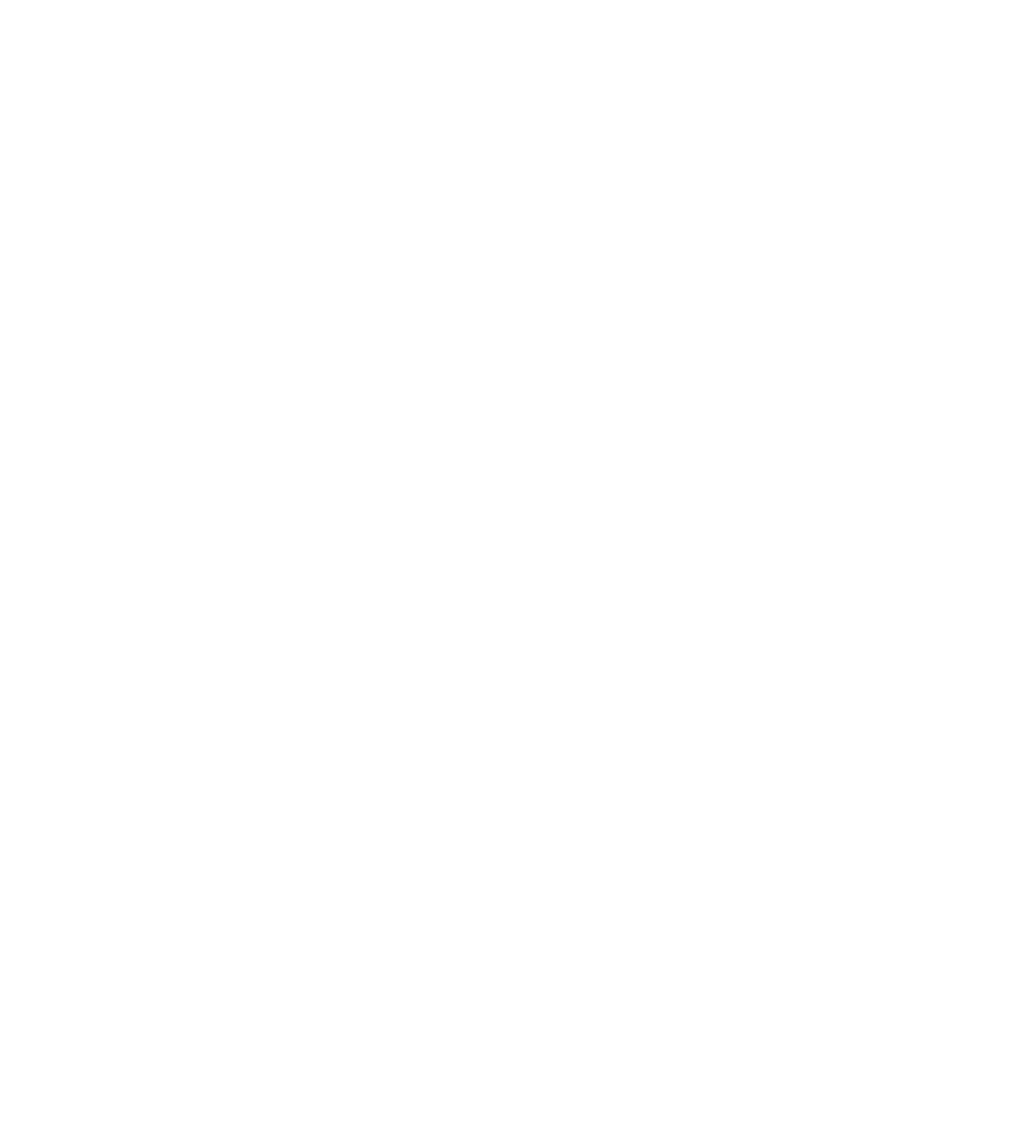
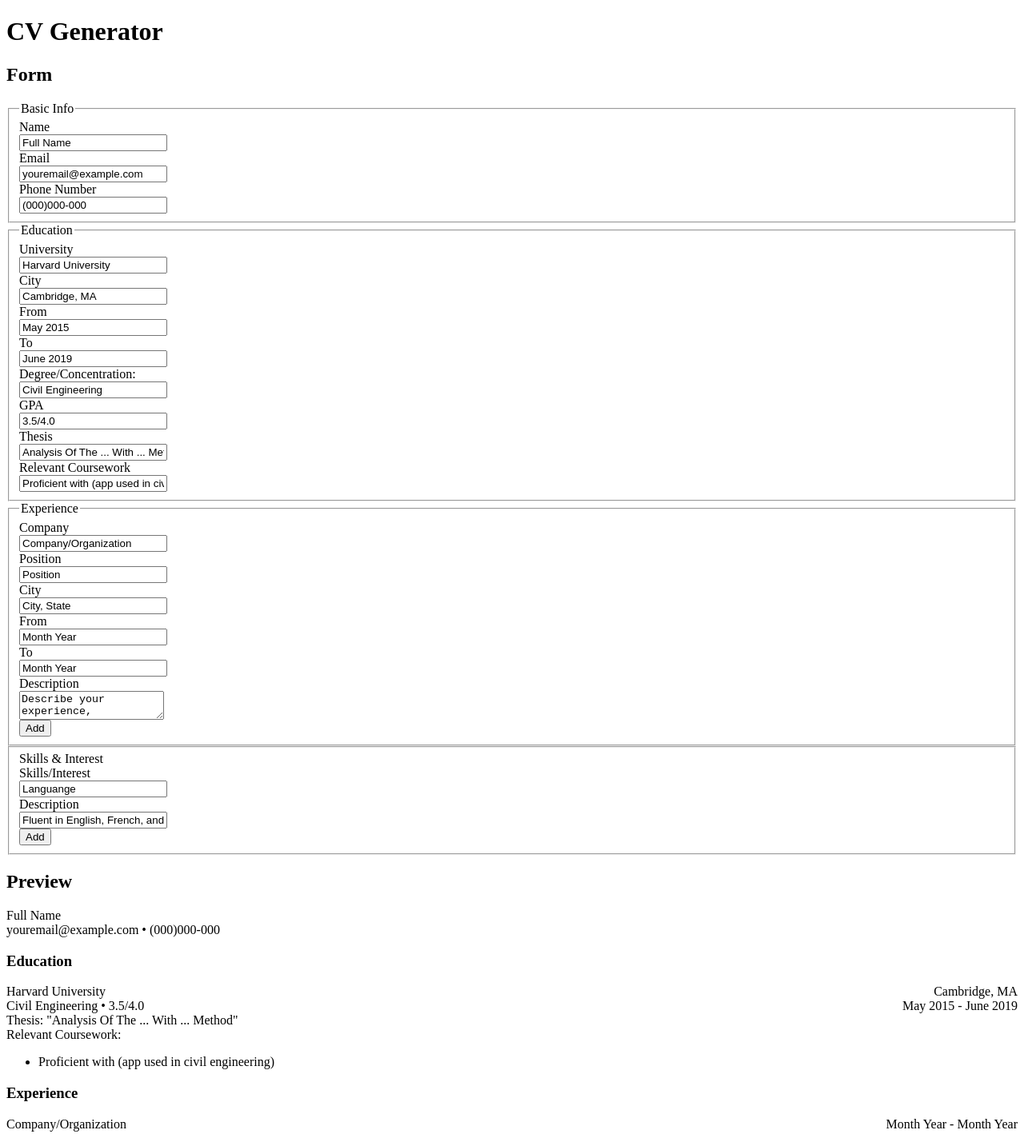
Before and after one commit to Shiielty/cv-project, a React (Vite) app: page / in a window 1280 px wide. Shown: the whole page at 80% size. Before the commit the page ends 800 px from the top, so only its background shows below. Built offline with nearby package versions, Linux system fonts and the light colour scheme.

Commit message:
creating static version of the app

```diff
--- a/src/App.jsx
+++ b/src/App.jsx
@@ -1,5 +1,14 @@
+import Header from "./components/Header";
+import Content from "./components/Content";
+import "./styles.css";
+
 function App() {
-  return <div className="App"></div>;
+  return (
+    <div className="App">
+      <Header />
+      <Content />
+    </div>
+  );
 }
 
 export default App;
--- /dev/null
+++ b/src/components/Content.jsx
@@ -0,0 +1,60 @@
+import { Component } from "react";
+import Form from "./Form";
+import Preview from "./Preview";
+
+export default class Content extends Component {
+  constructor(props) {
+    super(props);
+  }
+
+  render() {
+    this.props = {
+      basic: {
+        name: "Full Name",
+        email: "youremail@example.com",
+        phone: "(000)000-000",
+      },
+      education: {
+        university: "Harvard University",
+        city: "Cambridge, MA",
+        from: "May 2015",
+        to: "June 2019",
+        degree: "Civil Engineering",
+        gpa: "3.5/4.0",
+        thesis: "Analysis Of The ... With ... Method",
+        relevant: "Proficient with (app used in civil engineering)",
+      },
+      experience: {
+        company: "Company/Organization",
+        position: "Position",
+        city: "City, State",
+        from: "Month Year",
+        to: "Month Year",
+        description:
+          "Describe your experience, knowledge, skills or achievement here",
+      },
+      skills: {
+        skill: "Languange",
+        description: "Fluent in English, French, and Japanese.",
+      },
+    };
+    const { basic, education, experience, skills } = this.props;
+
+    return (
+      <main className="content">
+        <Form
+          basic={basic}
+          education={education}
+          experience={experience}
+          skills={skills}
+        />
+        <Preview
+          basic={basic}
+          education={education}
+          experience={experience}
+          skills={skills}
+        />
+      </main>
+    );
+  }
+}
--- /dev/null
+++ b/src/components/Form.jsx
@@ -0,0 +1,183 @@
+import { Component } from "react";
+
+export default class Form extends Component {
+  render() {
+    const { basic, education, experience, skills } = this.props;
+
+    return (
+      <div className="form">
+        <h2>Form</h2>
+        <form>
+          <fieldset>
+            <legend>Basic Info</legend>
+            <label>
+              Name
+              <input
+                type="text"
+                value={basic.name}
+                placeholder="Full Name"
+              ></input>
+            </label>
+            <label>
+              Email
+              <input
+                type="email"
+                value={basic.email}
+                placeholder="youremail@example.com"
+              ></input>
+            </label>
+            <label>
+              Phone Number
+              <input
+                type="tel"
+                value={basic.phone}
+                placeholder="phone number"
+              ></input>
+            </label>
+          </fieldset>
+
+          <fieldset>
+            <legend>Education</legend>
+            <label>
+              University
+              <input
+                type="text"
+                value={education.university}
+                placeholder="Harvard University"
+              ></input>
+            </label>
+            <label>
+              City
+              <input
+                type="text"
+                value={education.city}
+                placeholder="Cambridge, MA"
+              ></input>
+            </label>
+            <label>
+              From
+              <input
+                type="text"
+                value={education.from}
+                placeholder="May 2015"
+              ></input>
+            </label>
+            <label>
+              To
+              <input
+                type="text"
+                value={education.to}
+                placeholder="June 2019"
+              ></input>
+            </label>
+            <label>
+              Degree/Concentration:
+              <input
+                type="text"
+                value={education.degree}
+                placeholder="Ex. Civil Engineering"
+              ></input>
+            </label>
+            <label>
+              GPA
+              <input
+                type="text"
+                value={education.gpa}
+                placeholder="[Note: Optional. Ex. 3.5/4.0]"
+              ></input>
+            </label>
+            <label>
+              Thesis
+              <input
+                type="text"
+                value={education.thesis}
+                placeholder="[Note: Optional]"
+              ></input>
+            </label>
+            <label>
+              Relevant Coursework
+              <input
+                type="text"
+                value={education.relevant}
+                placeholder="[Note: Optional. Awards and honors can also be listed here.]"
+              ></input>
+            </label>
+          </fieldset>
+
+          <fieldset>
+            <legend>Experience</legend>
+            <label>
+              Company
+              <input
+                type="text"
+                value={experience.company}
+                placeholder="Company/Organization"
+              ></input>
+            </label>
+            <label>
+              Position
+              <input
+                type="text"
+                value={experience.position}
+                placeholder="Position"
+              ></input>
+            </label>
+            <label>
+              City
+              <input
+                type="text"
+                value={experience.city}
+                placeholder="City, State"
+              ></input>
+            </label>
+            <label>
+              From
+              <input
+                type="text"
+                value={experience.from}
+                placeholder="Month Year"
+              ></input>
+            </label>
+            <label>
+              To
+              <input
+                type="text"
+                value={experience.to}
+                placeholder="Month Year"
+              ></input>
+            </label>
+            <label>
+              Description
+              <textarea
+                value={experience.description}
+                placeholder="Describe your experience, skills, accomplishment or achievements"
+              ></textarea>
+              <button type="button">Add</button>
+            </label>
+          </fieldset>
+
+          <fieldset>
+            <label>Skills & Interest</label>
+            <label>
+              Skills/Interest
+              <input
+                type="text"
+                value={skills.skill}
+                placeholder="Languange, Laboratory, Interests"
+              ></input>
+            </label>
+            <label>
+              Description
+              <input
+                type="text"
+                value={skills.description}
+                placholder="List of languange/research/activities you interested"
+              ></input>
+            </label>
+            <button type="button">Add</button>
+          </fieldset>
+        </form>
+      </div>
+    );
+  }
+}
--- /dev/null
+++ b/src/components/Header.jsx
@@ -0,0 +1,7 @@
+import React, { Component } from "react";
+
+export default class Header extends Component {
+  render() {
+    return <h1>CV Generator</h1>;
+  }
+}
--- /dev/null
+++ b/src/components/Preview.jsx
@@ -0,0 +1,46 @@
+import { Component } from "react";
+
+export default class Preview extends Component {
+  render() {
+    const { basic, education, experience, skills } = this.props;
+
+    return (
+      <div className="preview">
+        <h2>Preview</h2>
+        <div className="basic-info">
+          <div className="name">{basic.name}</div>
+          <div>{basic.email + " • " + basic.phone}</div>
+        </div>
+        <div className="education-info">
+          <h3>Education</h3>
+          <div className="flex-space-between">
+            <div className="university-name">{education.university}</div>
+            <div className="university-city">{education.city}</div>
+          </div>
+          <div className="flex-space-between">
+            <div>{education.degree + " • " + education.gpa}</div>
+            <div>
+              {education.from} - {education.to}{" "}
+            </div>
+          </div>
+          <div>Thesis: "{education.thesis}"</div>
+          <div>
+            Relevant Coursework:
+            <ul>
+              <li>{education.relevant}</li>
+            </ul>
+          </div>
+        </div>
+        <div className="experience-info">
+          <h3>Experience</h3>
+          <div class="flex-space-between">
+            <div>{experience.company}</div>
+            <div>
+              {experience.from} - {experience.to}
+            </div>
+          </div>
+        </div>
+      </div>
+    );
+  }
+}
--- /dev/null
+++ b/src/styles.css
@@ -0,0 +1,10 @@
+label,
+input,
+textarea {
+  display: block;
+}
+
+.flex-space-between {
+  display: flex;
+  justify-content: space-between;
+}
```
